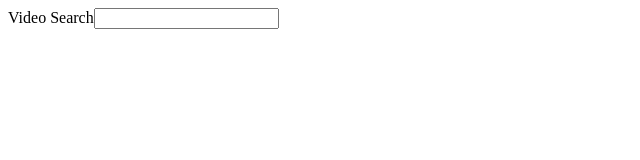
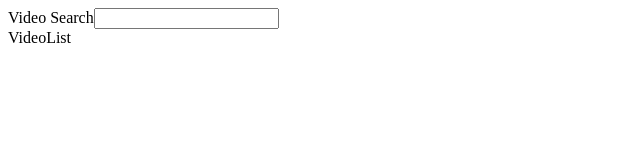
Before and after one commit to zacheryconverse/youTube, a React (Create React App) app: page / in a window 1280 px wide. Shown: the top 160 px of the page, without its empty margins (0-640 px from the left). Built offline with nearby package versions, Linux system fonts and the light colour scheme; the HTML template or start-up script is replaced by a standard one.

Commit message:
videoItems

```diff
--- a/src/components/App.js
+++ b/src/components/App.js
@@ -1,21 +1,27 @@
 import React, { Component } from 'react';
 import SearchBar from './SearchBar';
+import VideoList from './VideoList';
 import youTube from '../apis/youtube';
 
 class App extends Component {
+  state = { videos: [] };
 
-  onTermSubmit = (term) => {
-    youTube.get('/search', {
+  onTermSubmit = async (term) => {
+    const res = await youTube.get('/search', {
       params: {
         q: term
       }
-    })
+    });
+
+    this.setState({ videos: res.data.items });
   };
 
   render() {
+    const { videos } = this.state;
     return (
       <div className="ui container">
         <SearchBar onTermSubmit={this.onTermSubmit} />
+        <VideoList videos={videos} />
       </div>
     );
   }
--- /dev/null
+++ b/src/components/VideoItem.js
@@ -0,0 +1,9 @@
+import React from 'react'
+
+export default function VideoItem({ video }) {
+  return (
+    <div>
+      {video ? video.snippet.title : 'VideoItem'}
+    </div>
+  );
+};
--- /dev/null
+++ b/src/components/VideoList.js
@@ -0,0 +1,14 @@
+import React from 'react'
+import VideoItem from './VideoItem';
+
+export default function VideoList({ videos }) {
+  return (
+    <div>
+      VideoList
+      {videos ? videos.map((video) => (
+        <VideoItem key={video.id.videoId} video={video} />
+      )) :
+      'VideoList'}
+    </div>
+  )
+};
```
